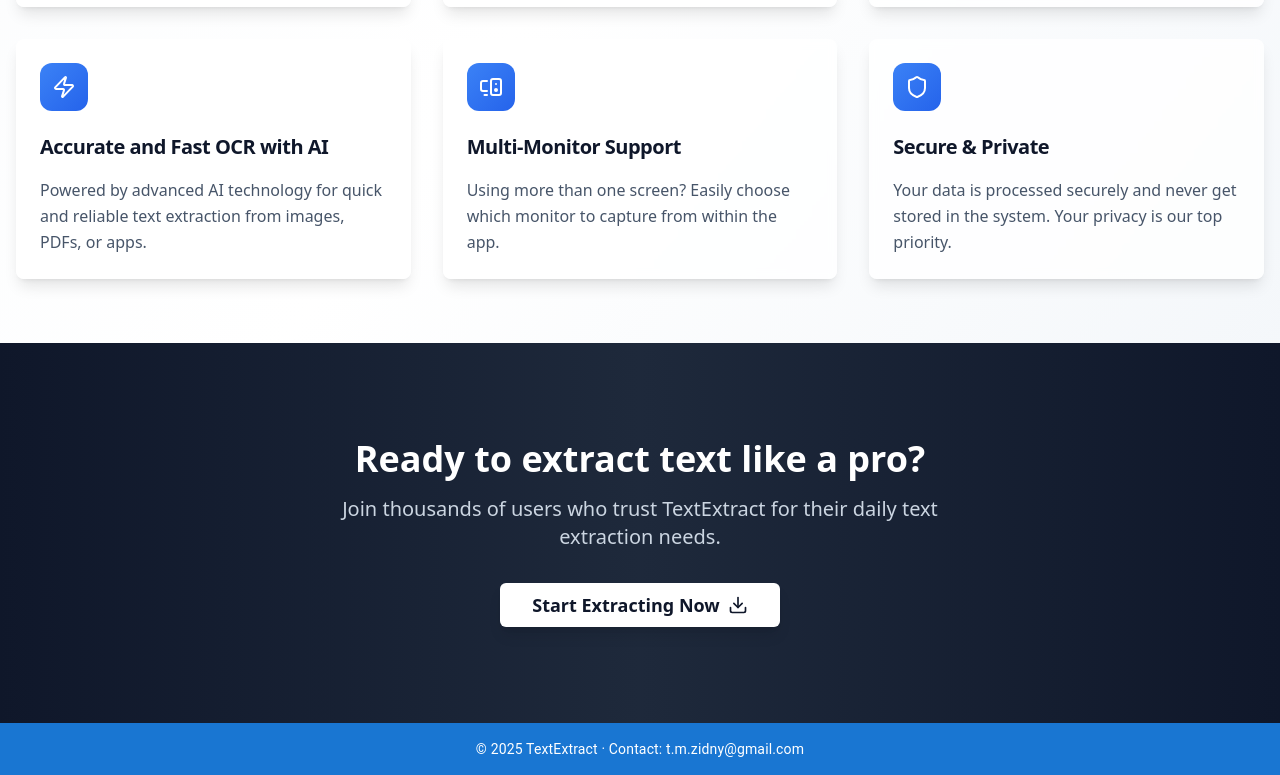
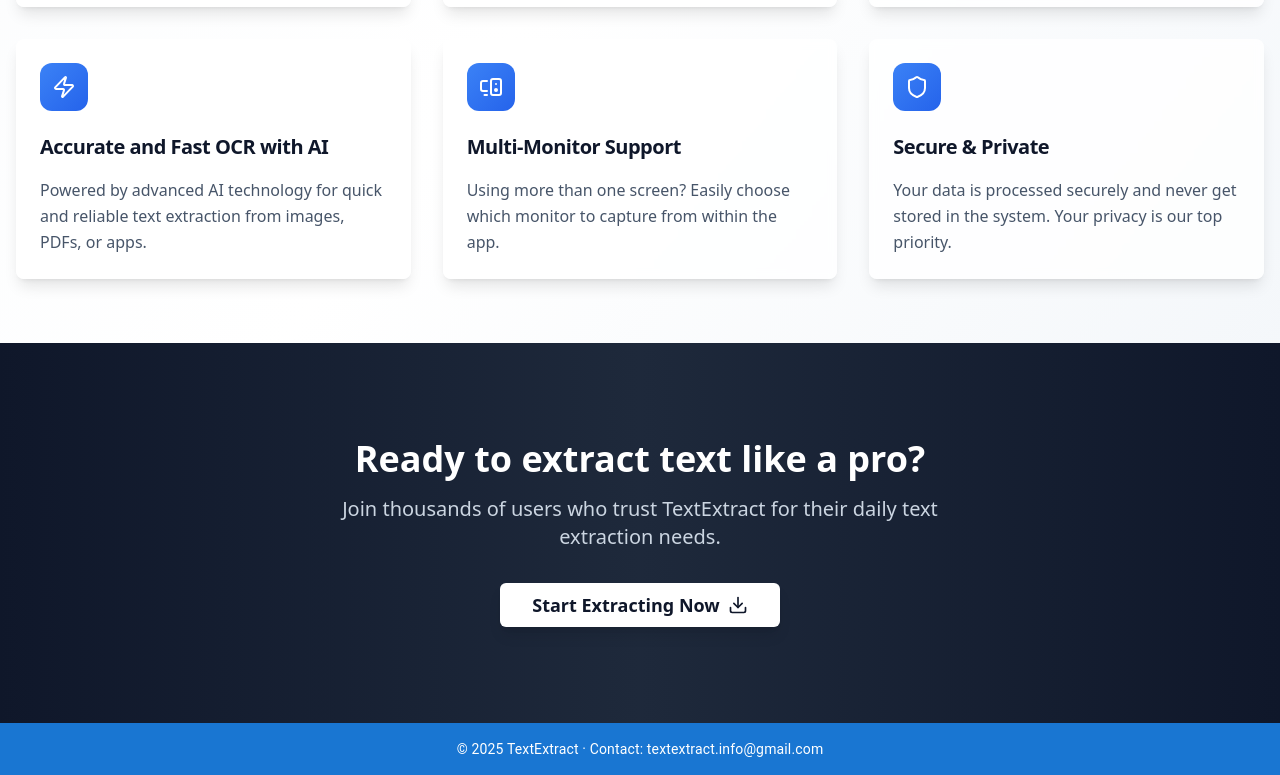
Before and after one commit to Zidny000/TextExtract, a React (Create React App) app in the folder frontend/: page / in a window 1280 px wide. Shown: the part 1051-1826 px from the top of the page. Built offline with nearby package versions, Linux system fonts and the light colour scheme; no server answers.

Commit message:
contact info updated

```diff
--- a/frontend/src/components/Footer.js
+++ b/frontend/src/components/Footer.js
@@ -19,7 +19,7 @@ const Footer = () => {
           color="inherit"
           underline="hover"
         >
-          t.m.zidny@gmail.com
+          textextract.info@gmail.com
         </Link>
       </Typography>
     </Box>
```
